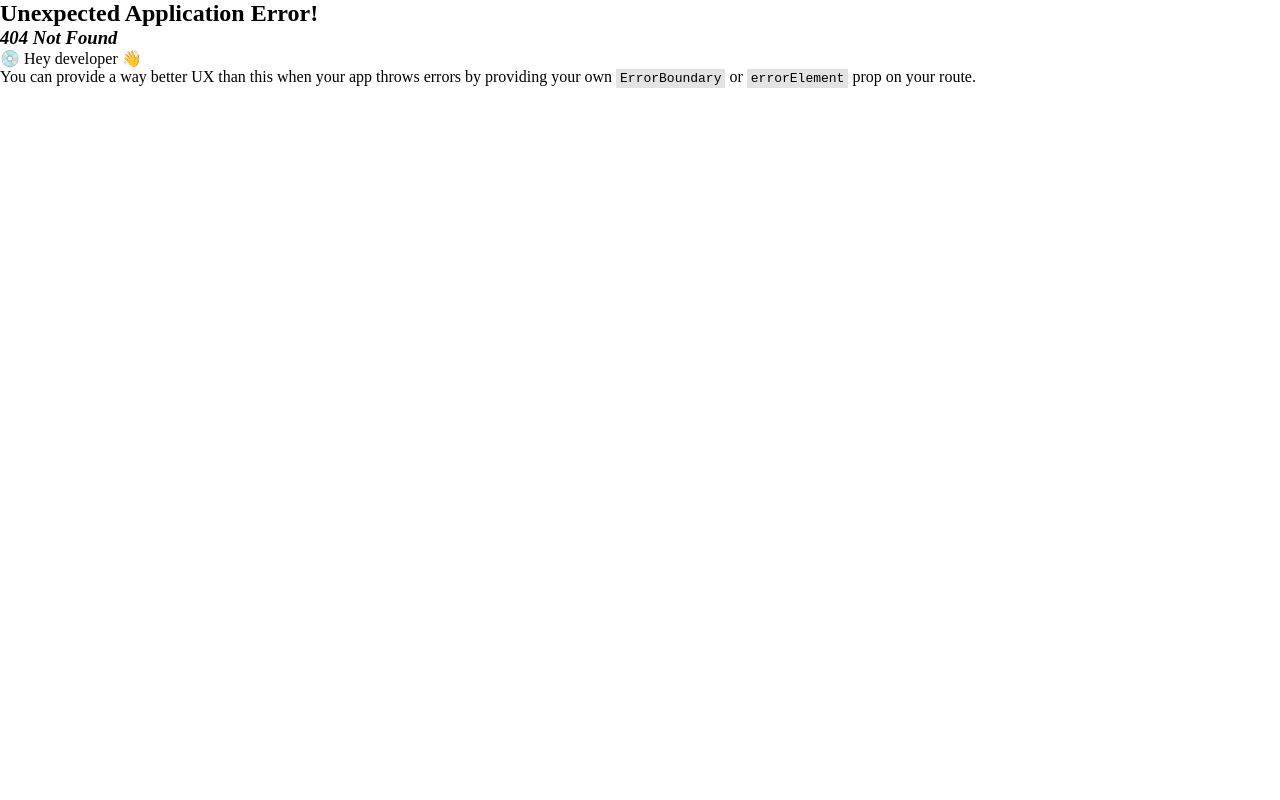
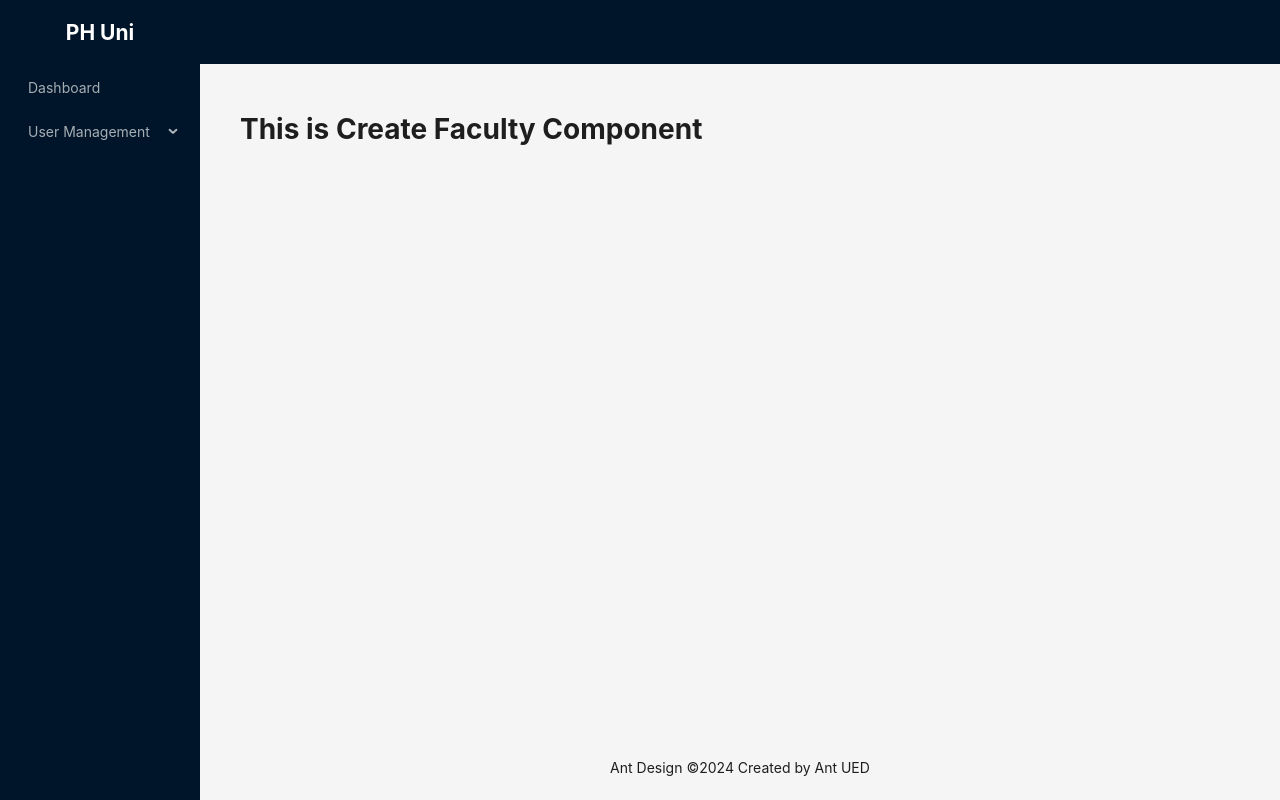
Before and after one commit to asifikbal09/ph-university-management-client, a React (Vite) app: page /admin/create-faculty in a window 1280 px wide. Before the commit this address had no page. Built offline with nearby package versions, Linux system fonts and the light colour scheme.

Commit message:
[DONE] Ph university refactor hard coded sidebar and hard coded admin routes.

```diff
--- a/package.json
+++ b/package.json
@@ -11,10 +11,12 @@
   },
   "dependencies": {
     "@ant-design/icons": "^5.2.6",
+    "@reduxjs/toolkit": "^2.0.1",
     "antd": "^5.13.1",
     "react": "^18.2.0",
     "react-dom": "^18.2.0",
     "react-hook-form": "^7.49.3",
+    "react-redux": "^9.1.0",
     "react-router-dom": "^6.21.2"
   },
   "devDependencies": {
--- a/src/components/layout/MainLayout.tsx
+++ b/src/components/layout/MainLayout.tsx
@@ -1,37 +1,44 @@
-import { Layout, Menu, MenuProps } from "antd";
+import { Layout, Menu } from "antd";
 import { Outlet } from "react-router-dom";
+import { adminSideBarItem } from "../../routes/admin.routes";
 const { Content, Footer, Header, Sider } = Layout;
 
-const items: MenuProps["items"] = [
-    {
-        key:"1",
-        label:"Dashboard",
-    },
-    {
-        key:"2",
-        label:"Profile",
-    },
-    {
-        key:"3",
-        label:"User Management",
-        children:[
-            {
-                key:"11",
-                label:"Create Admin",
-            },
-            {
-                key:"12",
-                label:"Create Faculty"
-            }
-        ]
-    }
-];
+// const items: MenuProps["items"] = [
+//   {
+//     key: "Dashboard",
+//     label: <NavLink to="/admin/dashboard">Dashboard</NavLink>,
+//   },
+//   {
+//     key: "2",
+//     label: "Profile",
+//   },
+//   {
+//     key: "User Management",
+//     label: "User Management",
+//     children: [
+//       {
+//         key: "Create Admin",
+//         label: <NavLink to="/admin/create-admin">Create Admin</NavLink>,
+//       },
+//       {
+//         key: "Create Faculty",
+//         label: <NavLink to="/admin/create-faculty">Create Faculty</NavLink>,
+//       },
+//       {
+//         key: "Create Student",
+//         label: <NavLink to="/admin/create-student">Create Student</NavLink>,
+//       },
+//     ],
+//   },
+// ];
 
 const MainLayout = () => {
   return (
-    <Layout style={{
-        height:"100vh"
-    }}>
+    <Layout
+      style={{
+        height: "100vh",
+      }}
+    >
       <Sider
         breakpoint="lg"
         collapsedWidth="0"
@@ -58,7 +65,7 @@
           theme="dark"
           mode="inline"
           defaultSelectedKeys={["4"]}
-          items={items}
+          items={adminSideBarItem}
         />
       </Sider>
       <Layout>
--- /dev/null
+++ b/src/pages/admin/CreateAdmin.tsx
@@ -0,0 +1,11 @@
+import React from 'react';
+
+const CreateAdmin = () => {
+    return (
+        <div>
+            <h1>This is Create Admin Component</h1>
+        </div>
+    );
+};
+
+export default CreateAdmin;
--- /dev/null
+++ b/src/pages/admin/CreateFaculty.tsx
@@ -0,0 +1,10 @@
+
+const CreateFaculty = () => {
+    return (
+        <div>
+            <h1>This is Create Faculty Component</h1>
+        </div>
+    );
+};
+
+export default CreateFaculty;
--- /dev/null
+++ b/src/routes/admin.routes.tsx
@@ -0,0 +1,115 @@
+import { ReactNode } from "react";
+import AdminDashboard from "../pages/admin/AdminDashboard";
+import CreateAdmin from "../pages/admin/CreateAdmin";
+import CreateFaculty from "../pages/admin/CreateFaculty";
+import CreateStudent from "../pages/admin/CreateStudent";
+import { NavLink } from "react-router-dom";
+
+type TRoute = {
+  path: string;
+  element: ReactNode;
+};
+
+type TSidebarItem = {
+  key: string;
+  label: ReactNode;
+  children?: TSidebarItem[];
+};
+
+export const Paths = [
+  {
+    name: "Dashboard",
+    path: "dashboard",
+    element: <AdminDashboard></AdminDashboard>,
+  },
+  {
+    name: "User Management",
+    children: [
+      {
+        name: "Create Student",
+        path: "create-student",
+        element: <CreateStudent></CreateStudent>,
+      },
+      {
+        name: "Create Faculty",
+        path: "create-faculty",
+        element: <CreateFaculty></CreateFaculty>,
+      },
+      {
+        name: "Create Admin",
+        path: "create-admin",
+        element: <CreateAdmin></CreateAdmin>,
+      },
+    ],
+  },
+];
+
+//* Programmatic way
+
+export const AdminRoutes = Paths.reduce((acc: TRoute[], item) => {
+  if (item.path && item.element) {
+    acc.push({
+      path: item.path,
+      element: item.element,
+    });
+  }
+
+  if (item.children) {
+    item.children.forEach((child) => {
+      acc.push({
+        path: child.path,
+        element: child.element,
+      });
+    });
+  }
+
+  return acc;
+}, []);
+
+export const adminSideBarItem = Paths.reduce((acc: TSidebarItem[], item) => {
+  if (item.path && item.name) {
+    acc.push({
+      key: item.name,
+      label: <NavLink to={`/admin/${item.path}`}>{item.name}</NavLink>,
+    });
+  }
+
+  if (item.children) {
+    acc.push({
+      key: item.name,
+      label: item.name,
+      children: item.children.map((child) => ({
+        key: child.name,
+        label: <NavLink to={`/admin/${child.path}`}>{child.name}</NavLink>,
+      })),
+    });
+  }
+
+  return acc;
+}, []);
+
+//! Hardcoded way
+//
+
+// export const Paths = [
+//   {
+//     index: true,
+//     element: <AdminDashboard></AdminDashboard>,
+//   },
+//   {
+//     path: "dashboard",
+//     element: <AdminDashboard></AdminDashboard>,
+//   },
+//   {
+//     path: "create-student",
+//     element: <CreateStudent></CreateStudent>,
+//   },
+//   {
+//     path: "create-faculty",
+//     element: <CreateFaculty></CreateFaculty>,
+//   },
+//   {
+//     path: "create-admin",
+//     element: <CreateAdmin></CreateAdmin>,
+//   },
+// ];
--- a/src/routes/routes.tsx
+++ b/src/routes/routes.tsx
@@ -1,44 +1,28 @@
 import { createBrowserRouter } from "react-router-dom";
 import App from "../App";
-import About from "../pages/About/About";
-import Contact from "../pages/Contact";
 import Login from "../pages/Login";
 import Register from "../pages/Register";
-import AdminDashboard from "../pages/admin/AdminDashboard";
-import CreateStudent from "../pages/admin/CreateStudent";
+import { AdminRoutes } from "./admin.routes";
 
 const route = createBrowserRouter([
   {
     path: "/",
     element: <App></App>,
-    children: [
-      {
-        path: "about",
-        element: <About></About>,
-      },
-      {
-        path: "contact",
-        element: <Contact></Contact>,
-      },
-    ],
   },
   {
     path: "/admin",
     element: <App></App>,
-    children: [
-      {
-        index: true,
-        element: <AdminDashboard></AdminDashboard>,
-      },
-      {
-        path: "dashboard",
-        element: <AdminDashboard></AdminDashboard>,
-      },
-      {
-        path: "create-student",
-        element: <CreateStudent></CreateStudent>,
-      },
-    ],
+    children: AdminRoutes,
+  },
+  {
+    path: "/faculty",
+    element: <App></App>,
+    children: AdminRoutes,
+  },
+  {
+    path: "/student",
+    element: <App></App>,
+    children: AdminRoutes,
   },
   {
     path: "/login",
```
Also changed, not shown: 1 other file (tests, documents, lock files or other folders).
